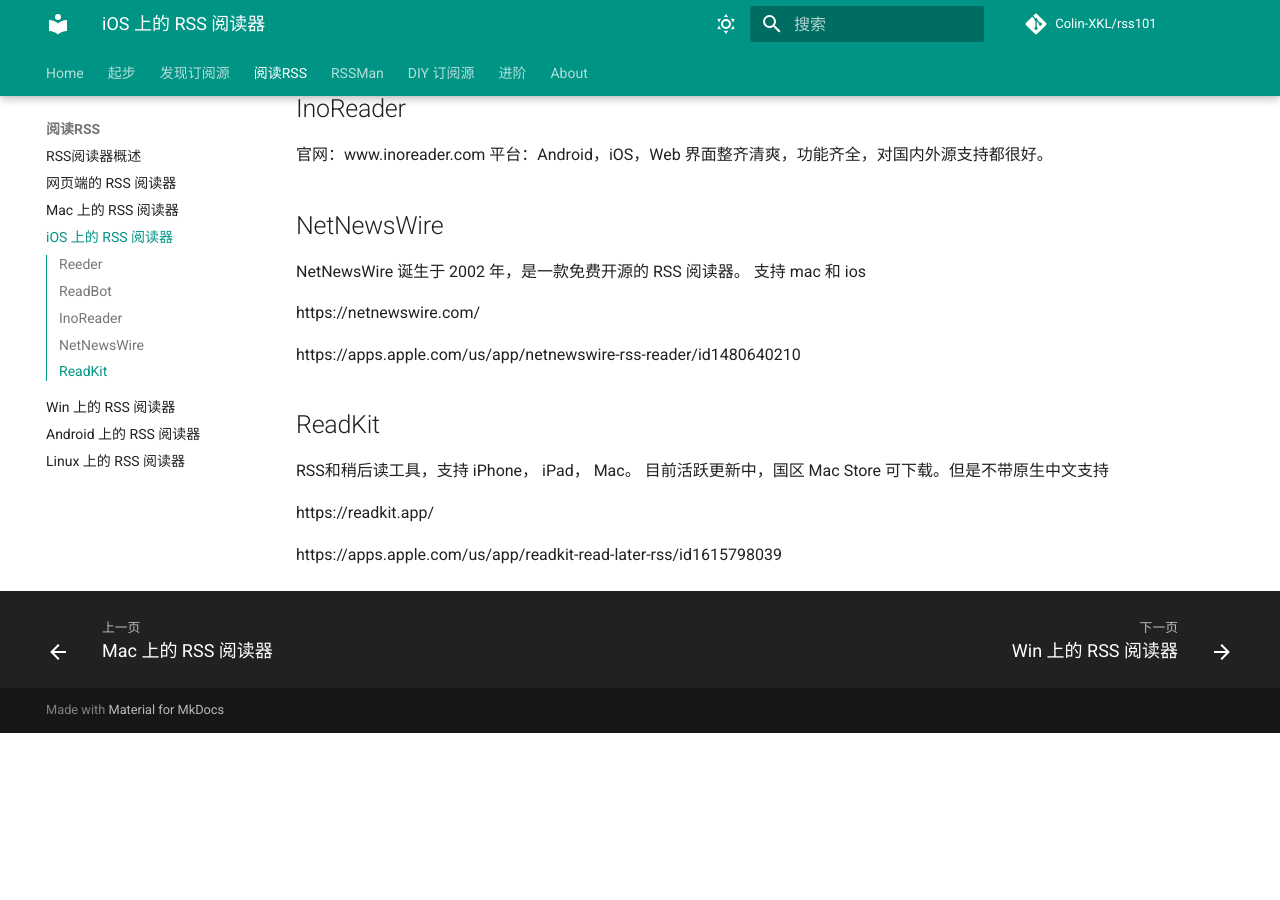
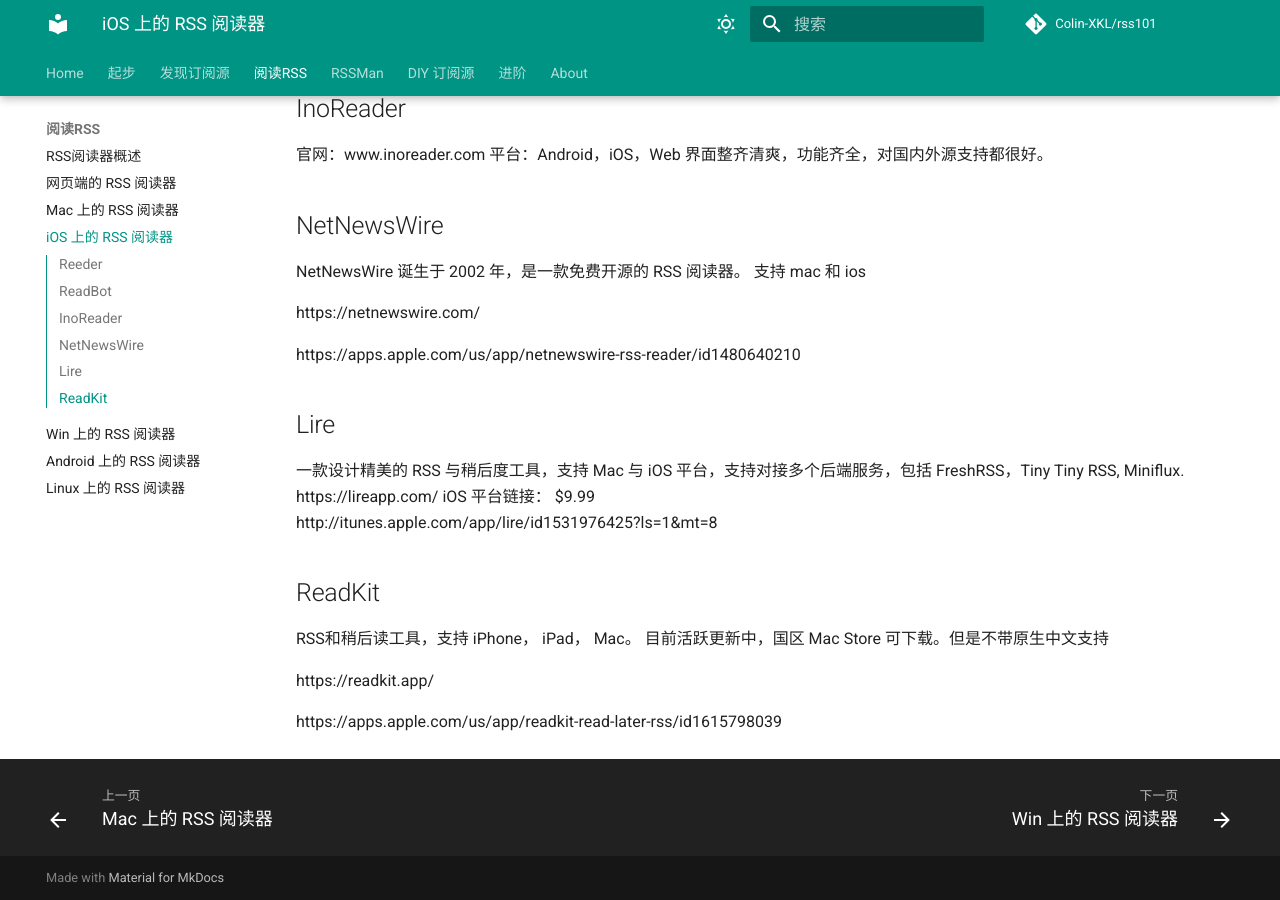
Before and after one commit to Colin-XKL/rss101, an MkDocs documentation site: the page built from docs/read-feed/reader-for-ios.md, in a window 1280 px wide and 900 px high, scrolled down 661 px. Built offline with MkDocs 1.6.1 and Material for MkDocs 9.7.7, drawn with Linux system fonts in a browser that asks for light colours; emoji names are drawn with the system emoji font; comment, search, counter and statistics services are not loaded; before the commit the page ends 1394 px from its top, so only the background shows below that.

Commit message:
Update reader-for-ios.md

```diff
--- a/docs/read-feed/reader-for-ios.md
+++ b/docs/read-feed/reader-for-ios.md
@@ -32,6 +32,15 @@ https://netnewswire.com/
 
 https://apps.apple.com/us/app/netnewswire-rss-reader/id1480640210
 
+
+## Lire
+
+一款设计精美的 RSS 与稍后度工具，支持 Mac 与 iOS 平台，支持对接多个后端服务，包括 FreshRSS，Tiny Tiny RSS, Miniflux.    https://lireapp.com/
+iOS 平台链接：  $9.99
+http://itunes.apple.com/app/lire/id1531976425?ls=1&mt=8
+
+
+
 ## ReadKit
 RSS和稍后读工具，支持 iPhone， iPad， Mac。 目前活跃更新中，国区 Mac Store 可下载。但是不带原生中文支持
 
```
